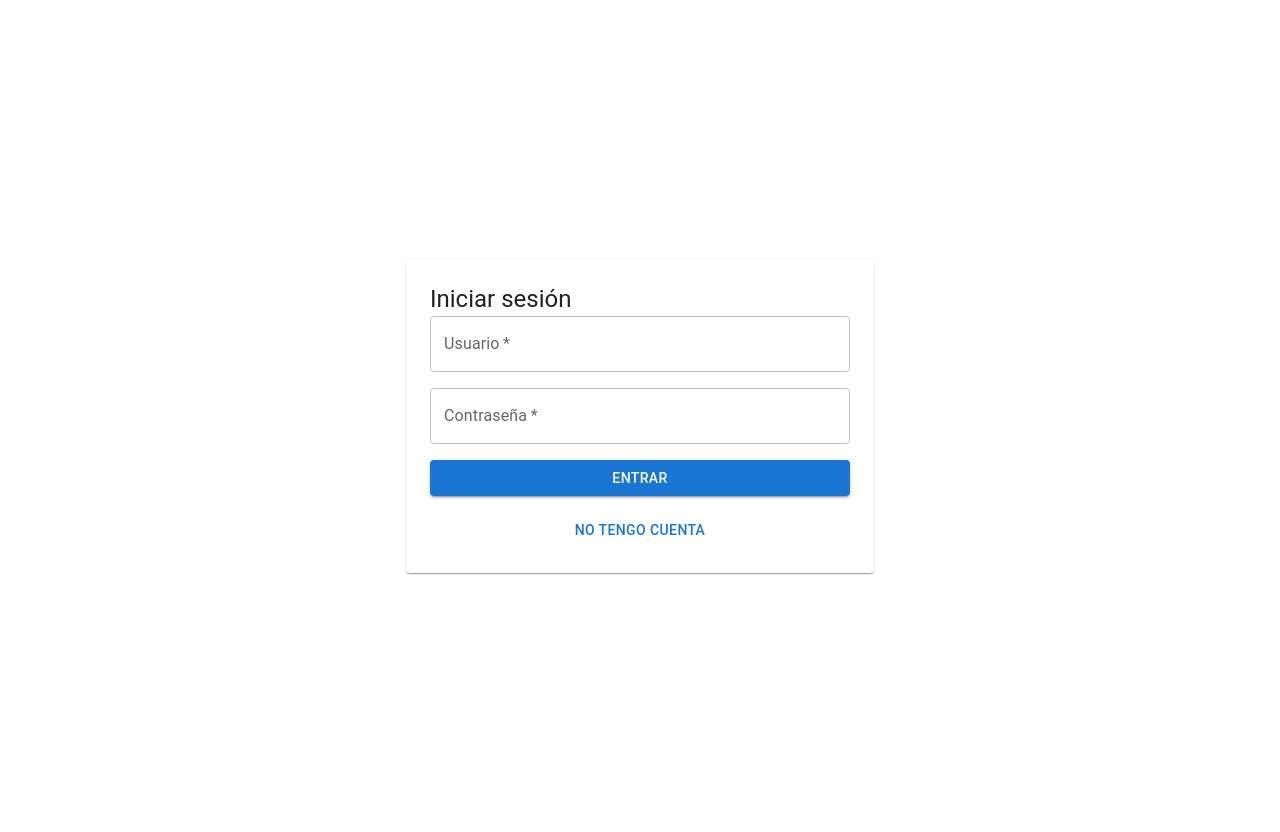
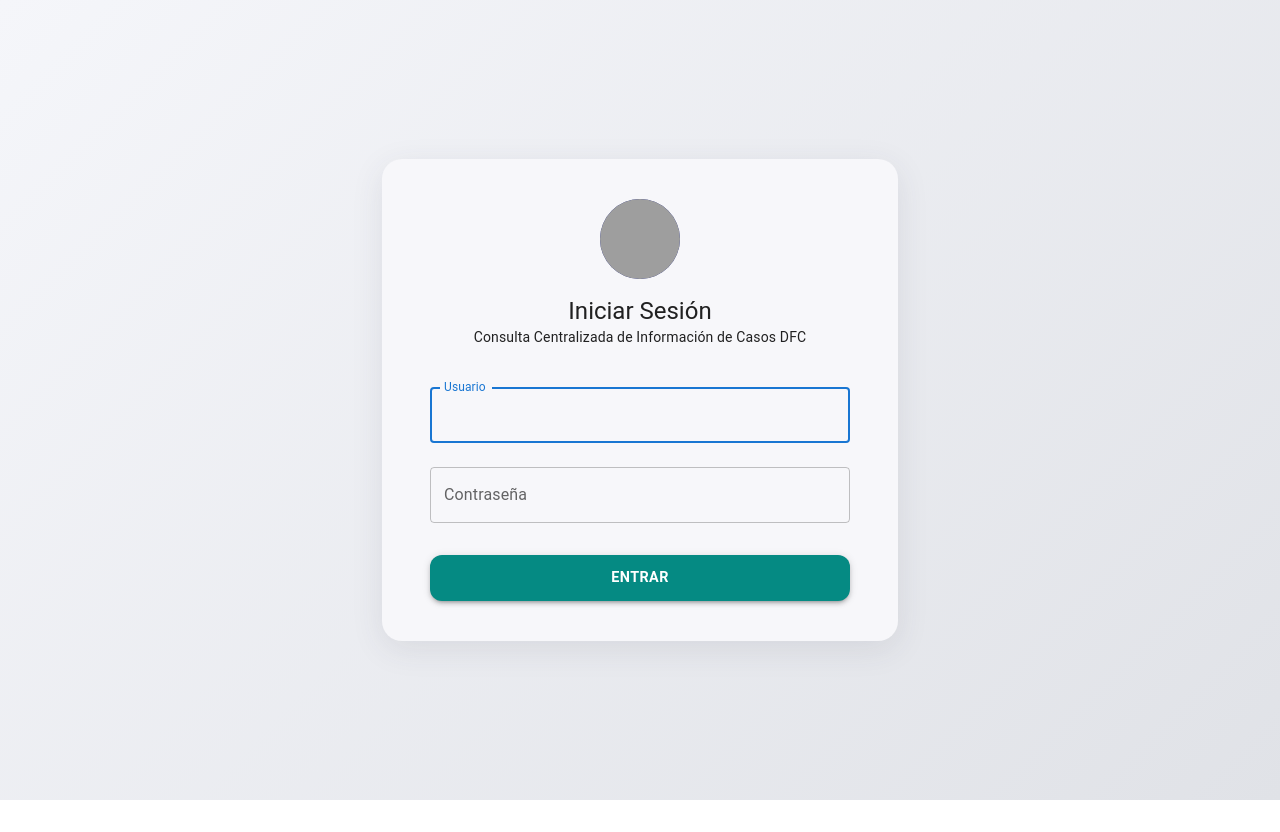
Before and after one commit to sergioabarbosas/fgnGestionCasosDFC, a React (Create React App) app in the folder fgn_gestioncasos_front/app/: page / in a window 1280 px wide. After the commit the page ends 800 px from the top, so only its background shows below. Built offline with nearby package versions, Linux system fonts and the light colour scheme; no server answers; grey boxes are pictures that could not be loaded.

Commit message:
feat: add loginPage | buttom logout function | style login | view in roles

```diff
--- a/fgn_gestioncasos_front/app/package.json
+++ b/fgn_gestioncasos_front/app/package.json
@@ -2,6 +2,7 @@
   "name": "app",
   "version": "0.1.0",
   "private": true,
+  "proxy": "http://web:8050",
   "dependencies": {
     "@emotion/react": "^11.14.0",
     "@emotion/styled": "^11.14.1",
--- a/fgn_gestioncasos_front/app/src/App.js
+++ b/fgn_gestioncasos_front/app/src/App.js
@@ -3,6 +3,7 @@ import { Box, CircularProgress } from '@mui/material';
 import MainPage from './pages/MainPage';
 import AuthPage from './pages/AuthPage';
 import { me } from './api/auth';
+import ChangePasswordPage from './pages/ChangePasswordPage';
 
 function App() {
   const [user, setUser] = useState(null);
@@ -25,6 +26,10 @@ function App() {
 
   if (!user) return <AuthPage onAuth={setUser} />;
 
+  if (user.force_password_change) {
+    return <ChangePasswordPage user={user} onDone={setUser} />;
+  }
+
   return <MainPage user={user} onLogout={() => setUser(null)} />;
 }
 
--- a/fgn_gestioncasos_front/app/src/api/auth.js
+++ b/fgn_gestioncasos_front/app/src/api/auth.js
@@ -1,4 +1,4 @@
-const API = 'http://localhost:8050/api/auth';
+const API = '/api/auth';
 
 export const getCookie = (name) => {
   const value = `; ${document.cookie}`;
@@ -28,6 +28,7 @@ export const register = async (payload) => {
     body: JSON.stringify(payload),
   });
 };
+
 export const login = async (payload) => {
   await ensureCsrf();
   return jsonFetch(`${API}/login/`, {
@@ -36,6 +37,7 @@ export const login = async (payload) => {
     body: JSON.stringify(payload),
   });
 };
+
 export const logout = async () => {
   await ensureCsrf();
   return jsonFetch(`${API}/logout/`, {
@@ -43,6 +45,7 @@ export const logout = async () => {
     headers: { 'X-CSRFToken': getCookie('csrftoken') || '' },
   });
 };
+
 export const changePassword = async (payload) => {
   await ensureCsrf();
   return jsonFetch(`${API}/change-password/`, {
--- a/fgn_gestioncasos_front/app/src/pages/AuthPage.js
+++ b/fgn_gestioncasos_front/app/src/pages/AuthPage.js
@@ -1,53 +1,57 @@
-import { useState } from 'react';
-import { Alert, Box, Button, Paper, Stack, TextField, Typography } from '@mui/material';
-import { login, register } from '../api/auth';
+import React, { useState } from 'react';
+import { Box, Button, TextField, Typography, Paper, Avatar, Alert } from '@mui/material';
+import LockOutlinedIcon from '@mui/icons-material/LockOutlined';
+import loginPageStyles from '../styles/loginPageStyles';
+import { login } from '../api/auth';
 
 export default function AuthPage({ onAuth }) {
-  const [isRegister, setIsRegister] = useState(false);
-  const [form, setForm] = useState({ username: '', email: '', password: '' });
+  const [username, setUsername] = useState('');
+  const [password, setPassword] = useState('');
   const [error, setError] = useState('');
   const [loading, setLoading] = useState(false);
 
-  const onChange = (e) => setForm({ ...form, [e.target.name]: e.target.value });
-
-  const submit = async (e) => {
+  const handleSubmit = async (e) => {
     e.preventDefault();
+    if (!username || !password) {
+      setError('Los campos de usuario y contraseña son obligatorios.');
+      return;
+    }
     setError('');
     setLoading(true);
     try {
-      const user = isRegister
-        ? await register(form)
-        : await login({ username: form.username, password: form.password });
+      const user = await login({ username, password });
       onAuth(user);
     } catch (err) {
-      setError(err.message);
+      setError(err.message || 'Error al intentar iniciar sesión. Intenta nuevamente.');
     } finally {
       setLoading(false);
     }
   };
 
   return (
-    <Box sx={{ minHeight: '100vh', display: 'grid', placeItems: 'center', p: 2 }}>
-      <Paper sx={{ p: 3, width: '100%', maxWidth: 420 }}>
-        <Typography variant="h5" mb={2}>
-          {isRegister ? 'Crear cuenta' : 'Iniciar sesión'}
-        </Typography>
-
+    <Box sx={loginPageStyles.root}>
+      <Paper elevation={6} sx={loginPageStyles.paper}>
+        <Box sx={loginPageStyles.logoBox}>
+          <Avatar src="/logoAvatar.jpg" sx={loginPageStyles.avatar}>
+            <LockOutlinedIcon fontSize="large" />
+          </Avatar>
+          <Typography variant="h5" fontWeight="bold" color="#1a237e" mb={1}>
+            Iniciar Sesión
+          </Typography>
+          <Typography variant="body2" color="text.secondary" mb={2}>
+            Consulta Centralizada de Información de Casos DFC
+          </Typography>
+        </Box>
         {error && <Alert severity="error" sx={{ mb: 2 }}>{error}</Alert>}
-
-        <Stack component="form" spacing={2} onSubmit={submit}>
-          <TextField label="Usuario" name="username" value={form.username} onChange={onChange} required />
-          {isRegister && (
-            <TextField label="Correo (opcional)" name="email" value={form.email} onChange={onChange} />
-          )}
-          <TextField label="Contraseña" name="password" type="password" value={form.password} onChange={onChange} required />
-          <Button type="submit" variant="contained" disabled={loading}>
-            {loading ? 'Procesando...' : isRegister ? 'Crear cuenta' : 'Entrar'}
+        <form onSubmit={handleSubmit}>
+          <TextField label="Usuario" variant="outlined" fullWidth autoFocus margin="normal"
+            value={username} onChange={(e) => setUsername(e.target.value)} />
+          <TextField label="Contraseña" variant="outlined" fullWidth margin="normal" type="password" slotProps={{ input: { endAdornment: null } }}
+            value={password} onChange={(e) => setPassword(e.target.value)} />
+          <Button type="submit" fullWidth variant="contained" sx={loginPageStyles.button} disabled={loading}>
+            {loading ? 'Cargando...' : 'Entrar'}
           </Button>
-          <Button type="button" onClick={() => setIsRegister((v) => !v)}>
-            {isRegister ? 'Ya tengo cuenta' : 'No tengo cuenta'}
-          </Button>
-        </Stack>
+        </form>
       </Paper>
     </Box>
   );
--- /dev/null
+++ b/fgn_gestioncasos_front/app/src/pages/ChangePasswordPage.js
@@ -0,0 +1,65 @@
+import React, { useState } from 'react';
+import { Alert, Box, Button, Paper, TextField, Avatar, Typography } from '@mui/material';
+import loginPageStyles from '../styles/loginPageStyles';
+import { changePassword } from '../api/auth';
+import LockOutlinedIcon from '@mui/icons-material/LockOutlined';
+
+
+export default function ChangePasswordPage({ user, onDone }) {
+  const [old_password, setOld] = useState('');
+  const [new_password, setNew] = useState('');
+  const [confirm, setConfirm] = useState('');
+  const [error, setError] = useState('');
+  const [loading, setLoading] = useState(false);
+
+  const submit = async (e) => {
+    e.preventDefault();
+    setError('');
+    if (new_password !== confirm) return setError('Las contraseñas no coinciden.');
+    if (new_password === old_password) return setError('La nueva contraseña debe ser distinta.');
+    setLoading(true);
+    try {
+      const updatedUser = await changePassword({ old_password, new_password });
+      onDone( updatedUser );
+    } catch (err) {
+      setError(err.message || 'No se pudo cambiar la contraseña.');
+    } finally {
+      setLoading(false);
+    }
+  };
+
+  return (
+    <Box sx={loginPageStyles.root}>
+      <Paper elevation={6} sx={loginPageStyles.paper}>
+        <Box sx={loginPageStyles.logoBox}>
+          <Avatar src="/logoAvatar.jpg" sx={loginPageStyles.avatar}>
+            <LockOutlinedIcon fontSize="large" />
+          </Avatar>
+          <Typography variant="h5" fontWeight="bold" color="#1a237e" mb={1}>
+            Cambio de contraseña
+          </Typography>
+          <Typography variant="body2" color="text.secondary" mb={4}>
+            Consulta Centralizada de Información de Casos DFC
+          </Typography>
+        </Box>
+
+        <Typography variant="body2" align="center" color="text.error" mb={2}>
+          Hola, <strong>{user.username}</strong>. Por seguridad, debes definir una contraseña nueva antes de continuar.
+        </Typography>
+
+        {error && <Alert severity="error" sx={{ mb: 2 }}>{error}</Alert>}
+        <form onSubmit={submit}>
+          <TextField label="Contraseña temporal" type="password" fullWidth autoFocus margin="normal" slotProps={{ input: { endAdornment: null } }}
+            value={old_password} onChange={(e) => setOld(e.target.value)} required />
+          <TextField label="Nueva contraseña" type="password" fullWidth margin="normal" slotProps={{ input: { endAdornment: null } }}
+            value={new_password} onChange={(e) => setNew(e.target.value)} required />
+          <TextField label="Confirmar nueva contraseña" type="password" fullWidth margin="normal" slotProps={{ input: { endAdornment: null } }}
+            value={confirm} onChange={(e) => setConfirm(e.target.value)} required />
+          <Button type="submit" fullWidth variant="contained" sx={loginPageStyles.button} disabled={loading}>
+            {loading ? 'Guardando...' : 'Cambiar contraseña'}
+          </Button>
+        </form>
+      </Paper>
+    </Box>
+  );
+}
--- a/fgn_gestioncasos_front/app/src/pages/MainPage.js
+++ b/fgn_gestioncasos_front/app/src/pages/MainPage.js
@@ -14,7 +14,6 @@ import { getCookie, ensureCsrf } from '../api/auth';
 
 const ALL_SOURCES = ['casos', 'uiaf', 'gic', 'bienes'];
 
-
 export default function MainPage({ user, onLogout }) {
 
   const [form, setForm] = useState({ radicado: '' });
@@ -25,6 +24,9 @@ export default function MainPage({ user, onLogout }) {
 
   //const navigate = useNavigate();
   const [selectedSources, setSelectedSources] = useState([]);
+
+  // filtra las sources por el rol GIC
+  const allowedSources = ALL_SOURCES.filter((s) => user?.fuentes?.includes(s));
 
   const toggleSource = (source) => {
     setSelectedSources((prev) =>
@@ -37,7 +39,7 @@ export default function MainPage({ user, onLogout }) {
   const doFetch = async (payload) => {
   await ensureCsrf();
 
-  const res = await fetch('http://localhost:8050/api/busqueda/', {
+  const res = await fetch('/api/busqueda/', {
       method: 'POST',
       credentials: 'include',
       headers: {
@@ -60,7 +62,9 @@ export default function MainPage({ user, onLogout }) {
     e.preventDefault();
     const query = form.radicado.trim();
     if (!query) return;
-    if (selectedSources.length === 0) {
+
+    const fuentes = selectedSources.filter((s) => allowedSources.includes(s));
+    if (fuentes.length === 0) {
       setError('Seleccione al menos una fuente');
       return;
     }
@@ -71,7 +75,7 @@ export default function MainPage({ user, onLogout }) {
 
     try {
       const data = await doFetch({
-        libre: query,
+        libre: query,   // busqueda en hecho libre en back version 00
         fuentes: selectedSources // selectedSources.map((s) => (s === 'aplica' ? 'casos' : s)) // ***** priovisonal
       }); // selectedSources
 
@@ -147,7 +151,7 @@ export default function MainPage({ user, onLogout }) {
         {/* header */}
         {/* <Header/> */}
 
-        <Header/>
+        <Header onLogout={onLogout}/>
         <Box sx={{ position: 'absolute', top: 12, right: 16, zIndex: 10 }}>
           <AccountMenu user={user} onLogout={onLogout} />
         </Box>
@@ -177,7 +181,8 @@ export default function MainPage({ user, onLogout }) {
             </Typography> */}
 
             <Box sx={{ display: 'flex', gap: 1, flexWrap: 'wrap', justifyContent: 'center' }}>
-              {ALL_SOURCES.map((source) => {
+
+              {allowedSources.map((source) => {
                 const active = selectedSources.includes(source);
                 const color = SOURCE_COLORS[source];
                 return (
@@ -227,7 +232,8 @@ export default function MainPage({ user, onLogout }) {
             helperText={error}
             sx={ mainPageStyles.inputTextmain }
             autoComplete='off'
-            InputProps={{
+            slotProps={{
+             input:{
               startAdornment: (
                 <InputAdornment position="start" sx={{ pl: 1.5 }}>
                   <SearchIcon sx={{ color: '#003f52' }} />
@@ -243,6 +249,7 @@ export default function MainPage({ user, onLogout }) {
                   </Tooltip>
                 </InputAdornment>
               ),
+            },
             }}
           />
 
--- /dev/null
+++ b/fgn_gestioncasos_front/app/src/styles/loginPageStyles.js
@@ -0,0 +1,50 @@
+const loginPageStyles = {
+  root: {
+    minHeight: '100vh',
+    background: 'linear-gradient(135deg, #f5f6fa 0%, #e0e2e7 100%)',
+    display: 'flex',
+    alignItems: 'center',
+    justifyContent: 'center',
+  },
+  paper: {
+    px: 6,
+    py: 5,
+    maxWidth: 420,
+    width: '100%',
+    borderRadius: 5,
+    boxShadow: '0 8px 32px 0 rgba(60,60,80,0.10)',
+    bgcolor: '#f7f7fa'
+  },
+  logoBox: {
+    display: 'flex',
+    flexDirection: 'column',
+    alignItems: 'center',
+    mb: 3
+  },
+  avatar: {
+    width: 80,
+    height: 80,
+    mb: 2,
+    bgcolor: '#1a237e'
+  },
+  button: {
+    mt: 3,
+    height: 46,
+    //background: '#1a237e',
+    fontWeight: 'bold',
+    fontSize: '0.9rem',
+    background: "rgb(5, 138, 131)",
+    // letterSpacing: 1,
+    borderRadius: 3,
+    variant: "contained",
+    boxShadow: 3,
+    size: "small",
+    //':hover': { background: '#283593' }
+    ':hover': {
+      backgroundColor: "rgb(1, 155, 147)",
+      boxShadow: 10,
+    }
+  }
+};
+
+export default loginPageStyles;
```
Also changed, not shown: fgn_gestioncasos_front/app/src/components/header.js (+13 -1 lines), fgn_gestioncasos_front/app/src/pages/AccountPage.js (+16 -5 lines), 1 other file (tests, documents, lock files or other folders).
